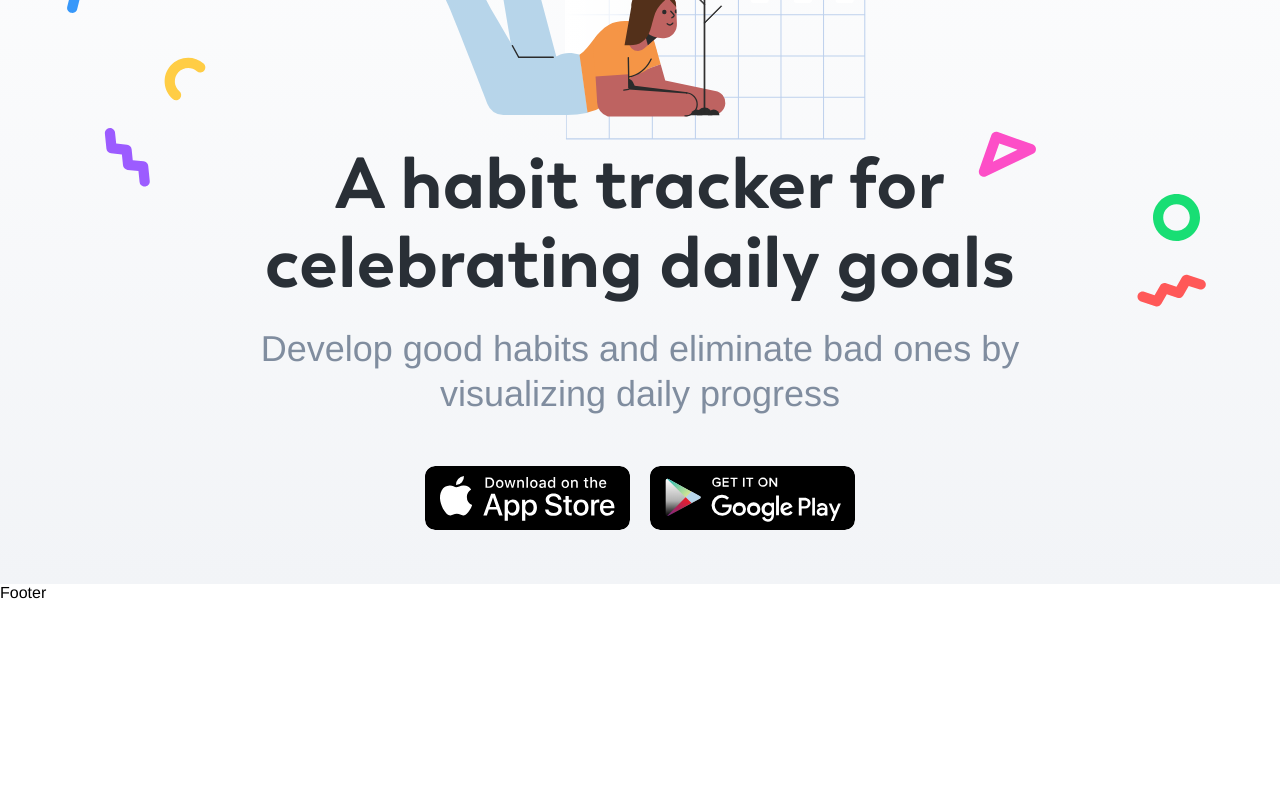
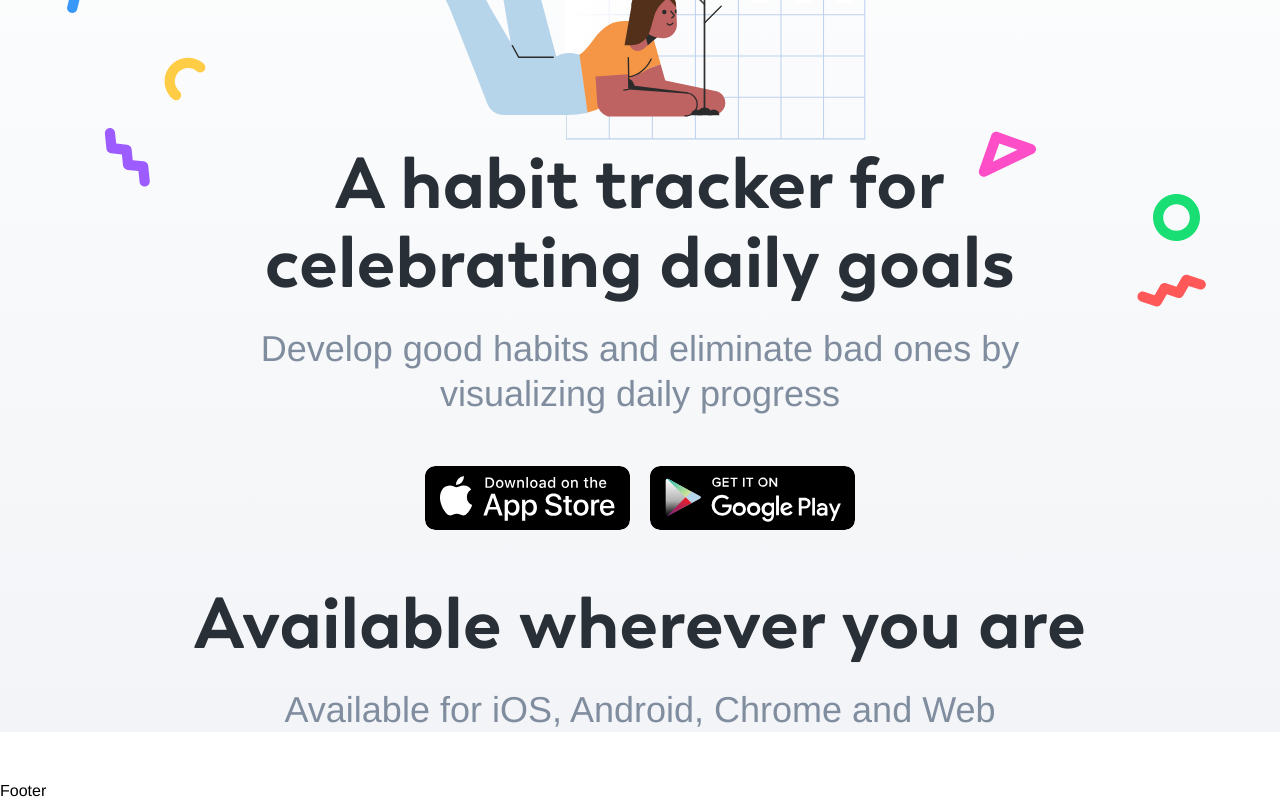
Before and after one commit to LrDevEng/react-landing-page-clone, a React app: page / in a window 1280 px wide. Shown: the part 289-1089 px from the top of the page. Before the commit the page ends 891 px from the top, so only its background shows below. Built offline with nearby package versions, Linux system fonts and the light colour scheme.

Commit message:
Add availability section

```diff
--- a/src/App.js
+++ b/src/App.js
@@ -1,4 +1,5 @@
 import styles from './App.module.css';
+import Availability from './components/Availability';
 import Eyecatcher from './components/Eyecatcher';
 import NavigationBar from './components/NavigationBar';
 
@@ -9,6 +10,7 @@ export default function App() {
         <section className={styles.sectionGradientBackground}>
           <NavigationBar />
           <Eyecatcher />
+          <Availability />
         </section>
       </main>
       <footer>Footer</footer>
--- /dev/null
+++ b/src/components/Availability.js
@@ -0,0 +1,12 @@
+import styles from './Availability.module.css';
+
+function Availability() {
+  return (
+    <section className={styles.available}>
+      <h1>Available wherever you are</h1>
+      <h2>Available for iOS, Android, Chrome and Web</h2>
+    </section>
+  );
+}
+
+export default Availability;
--- /dev/null
+++ b/src/components/Availability.module.css
@@ -0,0 +1,6 @@
+.available {
+  text-align: center;
+  margin-left: auto;
+  margin-right: auto;
+  max-width: 1200px;
+}
--- a/src/components/Eyecatcher.js
+++ b/src/components/Eyecatcher.js
@@ -23,7 +23,6 @@ function Eyecatcher() {
             <a href="/">
               <DownloadApple className={styles.downloadButton} />
             </a>
-
             <a href="/">
               <DownloadGoogle className={styles.downloadButton} />
             </a>
--- a/src/index.module.css
+++ b/src/index.module.css
@@ -32,7 +32,7 @@ h1 {
 }
 
 h2 {
-  font-family: proxima-soft, 'Helvetica Neue', Roboto, sans-serif;
+  font-optical-sizing: auto;
   font-size: 2.25rem;
   font-weight: 500;
   line-height: 1.25em;
```
